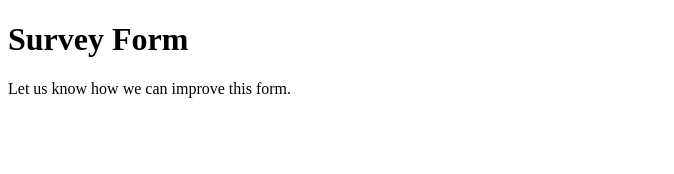
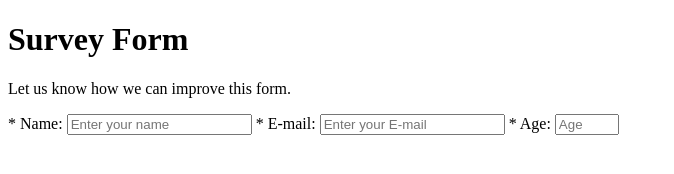
Before and after one commit to csc473s2019-webdev/hw3-p5-practice-with-html-css-forms-KLU01, a plain HTML site: page index.html in a window 1280 px wide. Shown: the whole page, without its empty margins (0-674 px from the left). Drawn offline with Linux system fonts and the light colour scheme.

Commit message:
start form(name email age)

```diff
--- a/index.html
+++ b/index.html
@@ -11,6 +11,21 @@
   <h1 id="title">Survey Form</h1>
   <!-- p#description{txt} -->
   <p id="description">Let us know how we can improve this form.</p>
-
+  <!-- form#survey-form>
+        label#name-label[for="name"]{* Name:}+
+        input#name[placeholder="Enter your name"]+
+        label#email-label[for="email" placeholder="Enter your E-mail"]{* E-mail:}+
+        input[type="email"]#email+
+        label[for="age"]#number-label{* Age:}+
+        input#number[type="number" min="1" max="125" placeholder="Age"]+
+        ... -->
+  <form action="" id="survey-form">
+    <label for="name" id="name-label">* Name:</label>
+    <input type="text" id="name" placeholder="Enter your name">
+    <label for="email" id="email-label">* E-mail:</label>
+    <input type="email" id="email" placeholder="Enter your E-mail">
+    <label for="age" id="number-label">* Age:</label>
+    <input type="number" id="number" min="1" max="125" placeholder="Age">
+  </form>
 </body>
 </html>
```
